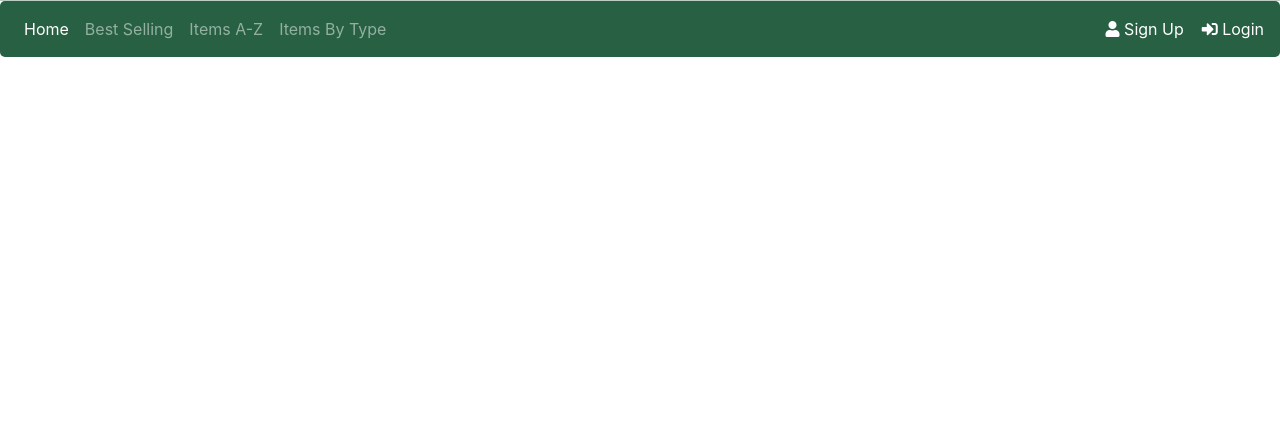
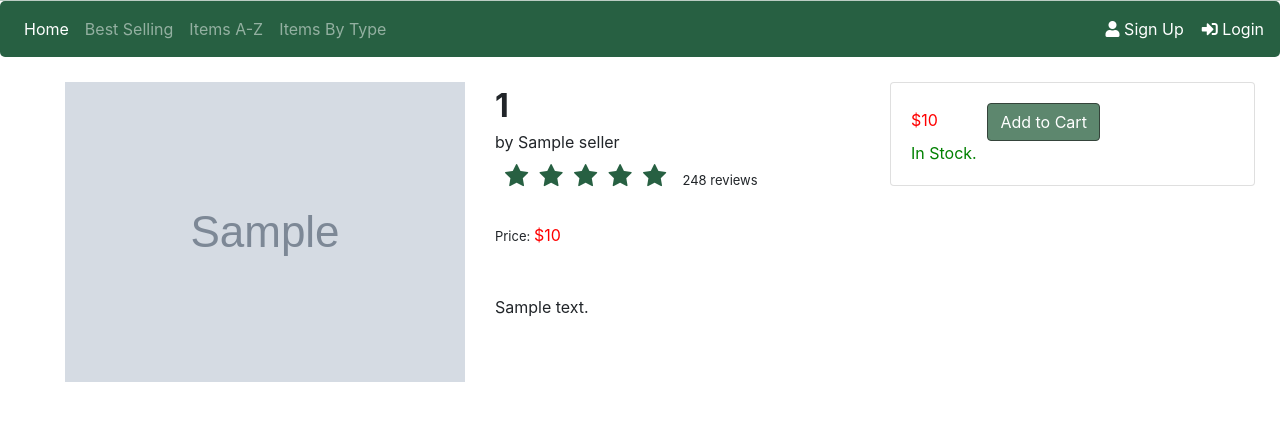
Before and after one commit to Biegz/Nile, a Flask app: template app/templates/itemInfo.html in a window 1280 px wide. Shown: the part 364-800 px from the top of the page. Run offline with Flask 2, Linux system fonts and the light colour scheme; the template is opened without the code that fills it: most values are stand-ins (such as "Sample title", 1, 10 or a date in 2020); grey boxes marked "Sample" are stand-in pictures; some libraries are stand-ins or nearby versions.

Commit message:
Added the item information page
Item information page under developement.

```diff
--- a/app/routes.py
+++ b/app/routes.py
@@ -28,7 +28,7 @@
 @app.route('/item/<id>')
 def itemInfo(id):
 	with connection.cursor() as cursor:
-		sql = "SELECT ID, ModelNumber, Price, Thumbnail, Description, RecommendedItemID FROM Item WHERE ID = %s"
+		sql = "SELECT ID, Seller, ModelNumber, Price, Thumbnail, Description, RecommendedItemID FROM Item WHERE ID = %s"
 		cursor.execute(sql,(id))
 		result = cursor.fetchall()
 	return render_template('itemInfo.html', itemInfo = result)
--- a/app/templates/itemInfo.html
+++ b/app/templates/itemInfo.html
@@ -53,6 +53,34 @@
     </nav>
 
 
+    <!-- HTML for below navbar -->
+    {% for row in itemInfo %}
+    <div class="row" style="padding: 25px 25px 25px 65px">
+      <div class="col">
+        <img src="{{ row['Thumbnail'] }}">
+      </div>
+      <div class="col">
+        <b><font size="6">{{ row['ModelNumber'] }}</font></b>
+        <br>by {{ row['Seller'] }}
+        <br>  <span class="fa fa-star checked"></span>
+        <span class="fa fa-star checked"></span>
+        <span class="fa fa-star checked"></span>
+        <span class="fa fa-star"></span>
+        <span class="fa fa-star"></span>
+        <font size="2" style="margin-left: 15px">248 reviews</font>
+        <br><br><font size="2">Price: </font><font color="red">${{ row['Price'] }}</font>
+        <br><br><br> {{ row['Description'] }}
+      </div>
+      <div class="col">
+        <div class="card" ">
+          <div class="card-body"> <font color="red">${{ row['Price'] }}</font>
+            <a href="#" class="btn btn-primary" style="margin-left: 45px; background-color: #5d876e; border-color: #35443b">Add to Cart</a>
+            <br><font color="green">In Stock.</font>
+          </div>
+        </div>
+      </div>
+    </div>
+    {% endfor %}
 
     <!-- Optional JavaScript -->
     <!-- jQuery first, then Popper.js, then Bootstrap JS -->
@@ -64,6 +92,36 @@
 </html>
 
 <style>
+
+
+.img-zoom-container {
+  position: relative;
+}
+
+.img-zoom-lens {
+  position: absolute;
+  border: 1px solid #d4d4d4;
+  /*set the size of the lens:*/
+  width: 40px;
+  height: 40px;
+}
+
+.img-zoom-result {
+  border: 1px solid #d4d4d4;
+  /*set the size of the result div:*/
+  width: 300px;
+  height: 300px;
+}
+
+.checked {
+  color: orange;
+}
+
+
+
+
+
+
 
 .body{
   background-color: #e2e2e2;
```
